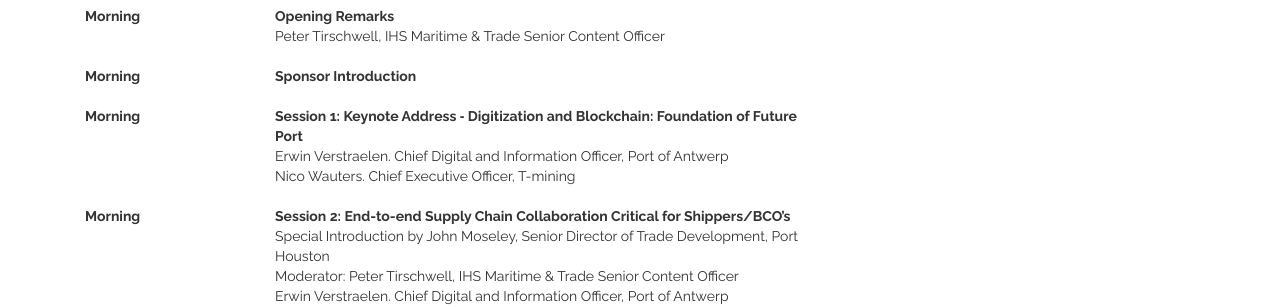
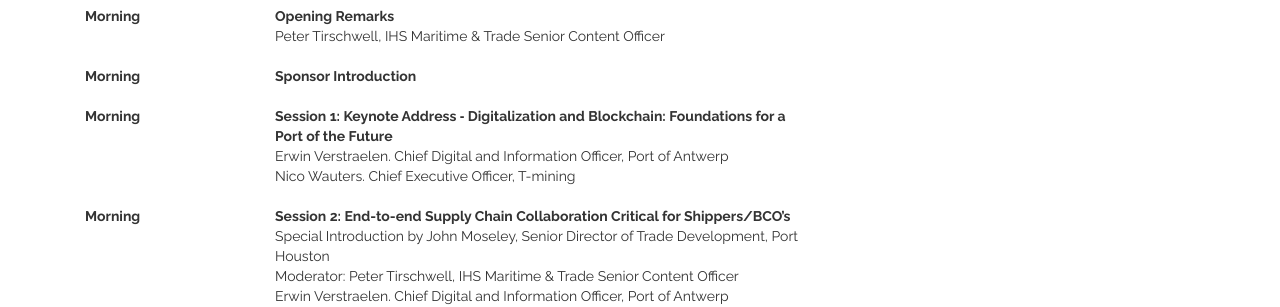
Before and after one commit to gnawalishyam/jekyll, a Jekyll site: the page built from index.html, in a window 1280 px wide and 900 px high, scrolled down 3919 px. Shown: the part 152-459 px from the top of the window. Built offline with Jekyll 4.4.1, drawn with Linux system fonts in a browser that asks for light colours; some web fonts are replaced.

Commit message:
fixed poa title

```diff
--- a/index.html
+++ b/index.html
@@ -131,7 +131,7 @@
 								<b>Morning</b>
 							</div>
 							<div class="col-sm-6">
-								<b>Session 1: Keynote Address ‐ Digitization and Blockchain: Foundation of Future Port</b></br>Erwin Verstraelen. Chief Digital and Information Officer, Port of Antwerp</br>Nico Wauters. Chief Executive Officer, T-mining</br></br>
+								<b>Session 1: Keynote Address ‐ Digitalization and Blockchain: Foundations for a Port of the Future</b></br>Erwin Verstraelen. Chief Digital and Information Officer, Port of Antwerp</br>Nico Wauters. Chief Executive Officer, T-mining</br></br>
 							</div>
 							<div class="col-sm-4">
 								<!-- Testing -->
```
